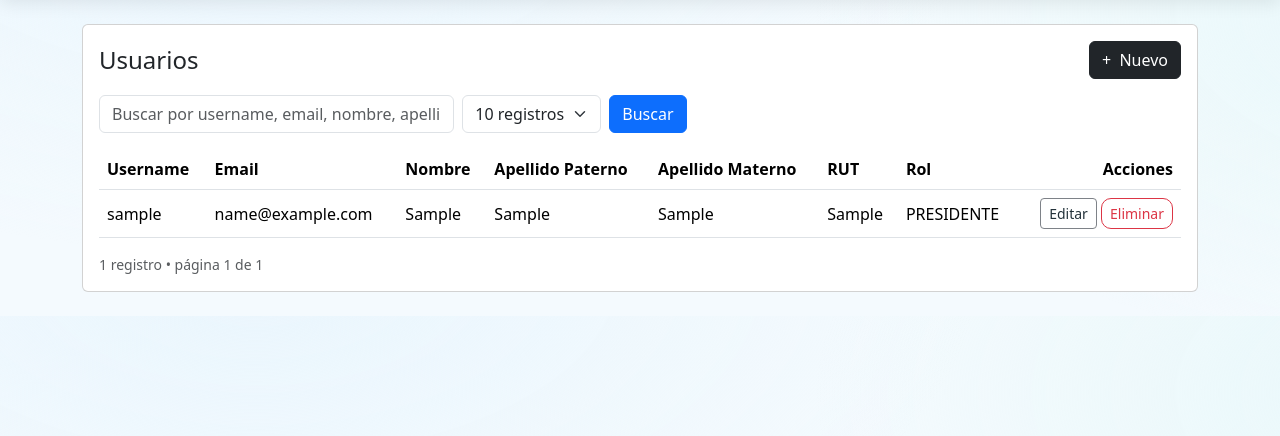
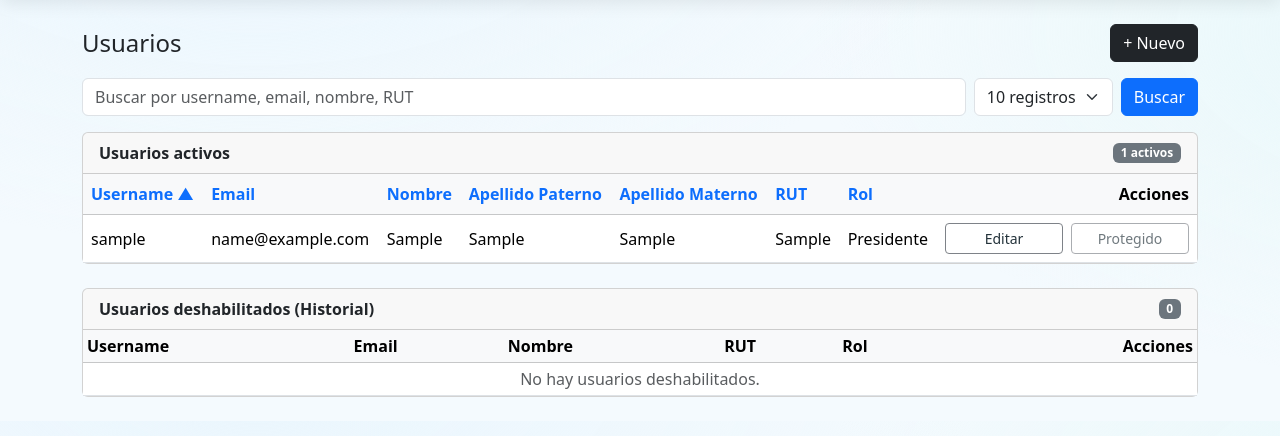
Before and after one commit to kassandra-cloud/proyecto-tesis, a Django app: page /usuarios/ in a window 1280 px wide. Shown: the part 66-502 px from the top of the page. Run offline with Django 5.2, Linux system fonts and the light colour scheme; a user stored in the database is signed in; tables that the repository leaves empty hold one stand-in row (values such as "Sample post").

Commit message:
añadiendo gestiones de usuarios

```diff
--- a/templates/usuarios/lista.html
+++ b/templates/usuarios/lista.html
@@ -1,131 +1,191 @@
 {% extends "base.html" %}
-{% load can %}
-{% block title %}Usuarios{% endblock %}
+{% block title %}{{ titulo }}{% endblock %}
 
 {% block content %}
-<div class="card">
-  <div class="card-body">
-
-    <!-- Título + botón Nuevo (según rol) -->
 <div class="d-flex justify-content-between align-items-center mb-3">
-      <h1 class="h4 m-0">Usuarios</h1>
-      {% user_can 'usuarios' 'create' as puede_crear %}
-      {% if puede_crear %}
-        <a class="btn btn-dark" href="{% url 'crear_usuario' %}">
-          <span class="me-1">+</span> Nuevo
-        </a>
-      {% endif %}
+  <h1 class="h4 mb-0">{{ titulo }}</h1>
+  <a href="{% url 'crear_usuario' %}" class="btn btn-dark">+ Nuevo</a>
 </div>
 
-    <!-- Búsqueda -->
-    <form class="row g-2 mb-3" method="get" action="{% url 'lista_usuarios' %}">
-      <div class="col-sm-6 col-md-5 col-lg-4">
-        <input type="text" name="q" value="{{ q }}" class="form-control"
-               placeholder="Buscar por username, email, nombre, apellido, RUT…">
+<form method="get" class="row g-2 align-items-center mb-3">
+  <div class="col">
+    <input class="form-control" name="q" value="{{ q }}" placeholder="Buscar por username, email, nombre, RUT">
   </div>
   <div class="col-auto">
-        <select name="per_page" class="form-select">
+    <select class="form-select" name="per_page" onchange="this.form.submit()">
       {% for n in opciones_per_page %}
         <option value="{{ n }}" {% if per_page == n %}selected{% endif %}>{{ n }} registros</option>
       {% endfor %}
     </select>
   </div>
   <div class="col-auto">
-        <button class="btn btn-primary" type="submit">Buscar</button>
+    <button class="btn btn-primary">Buscar</button>
   </div>
-      {% if q %}
-      <div class="col-auto">
-        <a class="btn btn-outline-secondary" href="{% url 'lista_usuarios' %}">Limpiar</a>
-      </div>
-      {% endif %}
-      <input type="hidden" name="sort" value="{{ sort }}">
-      <input type="hidden" name="dir"  value="{{ dir }}">
 </form>
 
-    <!-- Tabla de usuarios -->
+{# ===== CARD 1: USUARIOS ACTIVOS ===== #}
+<div class="card mb-4">
+  <div class="card-header d-flex justify-content-between align-items-center">
+    <span class="fw-semibold">Usuarios activos</span>
+    <span class="badge text-bg-secondary">{{ paginator.count }} activos</span>
+  </div>
+
+  <div class="card-body p-0">
     <div class="table-responsive">
-      <table class="table align-middle">
-        <thead>
+      <table class="table table-hover align-middle mb-0">
+        <thead class="table-light">
           <tr>
-            <th>Username</th>
-            <th>Email</th>
-            <th>Nombre</th>
-            <th>Apellido Paterno</th>
-            <th>Apellido Materno</th>
-            <th>RUT</th>
-            <th>Rol</th>
-            <th class="text-end">Acciones</th>
+            <th class="text-nowrap">
+              <a class="text-decoration-none" href="?q={{ q }}&per_page={{ per_page }}&sort=username&dir={% if sort == 'username' %}{{ next_dir }}{% else %}asc{% endif %}">
+                Username{% if sort == 'username' %}{% if dir == 'asc' %} ▲{% else %} ▼{% endif %}{% endif %}
+              </a>
+            </th>
+            <th class="text-nowrap">
+              <a class="text-decoration-none" href="?q={{ q }}&per_page={{ per_page }}&sort=email&dir={% if sort == 'email' %}{{ next_dir }}{% else %}asc{% endif %}">
+                Email{% if sort == 'email' %}{% if dir == 'asc' %} ▲{% else %} ▼{% endif %}{% endif %}
+              </a>
+            </th>
+            <th>
+              <a class="text-decoration-none" href="?q={{ q }}&per_page={{ per_page }}&sort=nombre&dir={% if sort == 'nombre' %}{{ next_dir }}{% else %}asc{% endif %}">
+                Nombre{% if sort == 'nombre' %}{% if dir == 'asc' %} ▲{% else %} ▼{% endif %}{% endif %}
+              </a>
+            </th>
+            <th>
+              <a class="text-decoration-none" href="?q={{ q }}&per_page={{ per_page }}&sort=apellido_paterno&dir={% if sort == 'apellido_paterno' %}{{ next_dir }}{% else %}asc{% endif %}">
+                Apellido Paterno{% if sort == 'apellido_paterno' %}{% if dir == 'asc' %} ▲{% else %} ▼{% endif %}{% endif %}
+              </a>
+            </th>
+            <th>
+              <a class="text-decoration-none" href="?q={{ q }}&per_page={{ per_page }}&sort=apellido_materno&dir={% if sort == 'apellido_materno' %}{{ next_dir }}{% else %}asc{% endif %}">
+                Apellido Materno{% if sort == 'apellido_materno' %}{% if dir == 'asc' %} ▲{% else %} ▼{% endif %}{% endif %}
+              </a>
+            </th>
+            <th class="text-nowrap">
+              <a class="text-decoration-none" href="?q={{ q }}&per_page={{ per_page }}&sort=rut&dir={% if sort == 'rut' %}{{ next_dir }}{% else %}asc{% endif %}">
+                RUT{% if sort == 'rut' %}{% if dir == 'asc' %} ▲{% else %} ▼{% endif %}{% endif %}
+              </a>
+            </th>
+            <th>
+              <a class="text-decoration-none" href="?q={{ q }}&per_page={{ per_page }}&sort=rol&dir={% if sort == 'rol' %}{{ next_dir }}{% else %}asc{% endif %}">
+                Rol{% if sort == 'rol' %}{% if dir == 'asc' %} ▲{% else %} ▼{% endif %}{% endif %}
+              </a>
+            </th>
+
+            {# Columna de acciones con ancho fijo #}
+            <th class="text-end text-nowrap" style="width:260px;">Acciones</th>
           </tr>
         </thead>
+
         <tbody>
-          {% for u in page_obj.object_list %}
+        {% for u in page_obj %}
           <tr>
-            <td>{{ u.username }}</td>
-            <td>{{ u.email }}</td>
+            <td class="text-nowrap">{{ u.username }}</td>
+            <td class="text-truncate" style="max-width:220px">{{ u.email|default:"-" }}</td>
             <td>{{ u.first_name|default:"-" }}</td>
             <td>{{ u.perfil.apellido_paterno|default:"-" }}</td>
             <td>{{ u.perfil.apellido_materno|default:"-" }}</td>
-            <td>{{ u.perfil.rut|default:"-" }}</td>
-            <td>{{ u.perfil.get_rol_display|default:"-" }}</td>
+            <td class="text-nowrap">{{ u.perfil.rut|default:"-" }}</td>
+            <td class="text-capitalize">{{ u.perfil.rol|default:"-" }}</td>
 
-            <td class="text-end">
-              {% user_can 'usuarios' 'edit' as puede_editar %}
-              {% if puede_editar %}
-                <a href="{% url 'editar_usuario' u.pk %}" class="btn btn-sm btn-outline-secondary">Editar</a>
+            <td class="text-end text-nowrap" style="width:260px;">
+              <div class="row g-2 justify-content-end" style="min-width:240px;">
+                <div class="col-6 d-grid">
+                  <a href="{% url 'editar_usuario' u.pk %}" class="btn btn-sm btn-outline-secondary w-100">Editar</a>
+                </div>
+                <div class="col-6 d-grid">
+                  {% if request.user.pk != u.pk and not u.is_superuser %}
+                    <form action="{% url 'deshabilitar' u.pk %}" method="post" class="m-0 w-100">
+                      {% csrf_token %}
+                      <button type="submit" class="btn btn-sm btn-outline-danger w-100"
+                              onclick="return confirm('¿Deshabilitar a {{ u.username }}?');">
+                        Deshabilitar
+                      </button>
+                    </form>
+                  {% else %}
+                    <span class="btn btn-sm btn-outline-secondary w-100 disabled">Protegido</span>
                   {% endif %}
-
-              {% user_can 'usuarios' 'delete' as puede_eliminar %}
-              {% if puede_eliminar %}
-                <a href="{% url 'eliminar_usuario' u.pk %}"
-                   class="btn btn-sm btn-outline-danger"
-                   onclick="return confirm('¿Eliminar usuario {{ u.username }}?')">Eliminar</a>
-              {% endif %}
+                </div>
+              </div>
             </td>
           </tr>
         {% empty %}
-          <tr>
-            <td colspan="7" class="text-center text-muted py-4">No hay resultados.</td>
-          </tr>
+          <tr><td colspan="8" class="text-center text-muted">No hay usuarios activos.</td></tr>
         {% endfor %}
         </tbody>
       </table>
     </div>
 
-    <!-- Paginación -->
-    <div class="d-flex flex-column flex-md-row justify-content-between align-items-md-center gap-2">
-      <div class="text-muted small">
-        {{ total }} registro{{ total|pluralize }} • página {{ page_obj.number }} de {{ paginator.num_pages }}
+    {% if paginator.num_pages > 1 %}
+      <div class="p-3 border-top">
+        <nav>
+          <ul class="pagination mb-0">
+            <li class="page-item {% if not page_obj.has_previous %}disabled{% endif %}">
+              <a class="page-link" href="{% if page_obj.has_previous %}?q={{ q }}&per_page={{ per_page }}&page={{ page_obj.previous_page_number }}&sort={{ sort }}&dir={{ dir }}{% else %}#{% endif %}">Anterior</a>
+            </li>
+            <li class="page-item disabled"><span class="page-link">Página {{ page_obj.number }} de {{ paginator.num_pages }}</span></li>
+            <li class="page-item {% if not page_obj.has_next %}disabled{% endif %}">
+              <a class="page-link" href="{% if page_obj.has_next %}?q={{ q }}&per_page={{ per_page }}&page={{ page_obj.next_page_number }}&sort={{ sort }}&dir={{ dir }}{% else %}#{% endif %}">Siguiente</a>
+            </li>
+          </ul>
+        </nav>
+      </div>
+    {% endif %}
+  </div>
 </div>
 
-      {% if paginator.num_pages > 1 %}
-      <nav aria-label="Paginación">
-        <ul class="pagination mb-0">
-          {% if page_obj.has_previous %}
-            <li class="page-item"><a class="page-link" href="?page={{ page_obj.previous_page_number }}">Anterior</a></li>
-          {% else %}
-            <li class="page-item disabled"><span class="page-link">Anterior</span></li>
-          {% endif %}
-
-          {% for num in page_obj.paginator.page_range %}
-            {% if num >= page_obj.number|add:-2 and num <= page_obj.number|add:2 %}
-              {% if num == page_obj.number %}
-                <li class="page-item active"><span class="page-link">{{ num }}</span></li>
-              {% else %}
-                <li class="page-item"><a class="page-link" href="?page={{ num }}">{{ num }}</a></li>
-              {% endif %}
-            {% endif %}
-          {% endfor %}
-
-          {% if page_obj.has_next %}
-            <li class="page-item"><a class="page-link" href="?page={{ page_obj.next_page_number }}">Siguiente</a></li>
-          {% else %}
-            <li class="page-item disabled"><span class="page-link">Siguiente</span></li>
-          {% endif %}
-        </ul>
-      </nav>
-      {% endif %}
+{# ===== CARD 2: USUARIOS DESHABILITADOS ===== #}
+<div class="card">
+  <div class="card-header d-flex justify-content-between align-items-center">
+    <span class="fw-semibold">Usuarios deshabilitados (Historial)</span>
+    <span class="badge text-bg-secondary">{{ usuarios_inactivos|length }}</span>
   </div>
 
+  <div class="card-body p-0">
+    <div class="table-responsive">
+      <table class="table table-sm align-middle mb-0">
+        <thead class="table-light">
+          <tr>
+            <th>Username</th>
+            <th>Email</th>
+            <th>Nombre</th>
+            <th>RUT</th>
+            <th>Rol</th>
+            <th class="text-end text-nowrap" style="width:260px;">Acciones</th>
+          </tr>
+        </thead>
+        <tbody>
+        {% for u in usuarios_inactivos %}
+          <tr>
+            <td class="text-nowrap">{{ u.username }}</td>
+            <td class="text-truncate" style="max-width:220px">{{ u.email|default:"-" }}</td>
+            <td>{{ u.get_full_name|default:"-" }}</td>
+            <td class="text-nowrap">{{ u.perfil.rut|default:"-" }}</td>
+            <td class="text-capitalize">{{ u.perfil.rol|default:"-" }}</td>
+
+            <td class="text-end text-nowrap" style="width:260px;">
+              <div class="row g-2 justify-content-end" style="min-width:240px;">
+                <div class="col-6 d-grid">
+                  {# placeholder para alinear con 'Editar' de la tabla superior #}
+                  <span class="btn btn-sm w-100 invisible">Editar</span>
+                </div>
+                <div class="col-6 d-grid">
+                  <form action="{% url 'restaurar' u.pk %}" method="post" class="m-0 w-100">
+                    {% csrf_token %}
+                    <button type="submit" class="btn btn-sm btn-success w-100"
+                            onclick="return confirm('¿Restaurar a {{ u.username }}?');">
+                      Restaurar
+                    </button>
+                  </form>
+                </div>
+              </div>
+            </td>
+          </tr>
+        {% empty %}
+          <tr><td colspan="6" class="text-center text-muted">No hay usuarios deshabilitados.</td></tr>
+        {% endfor %}
+        </tbody>
+      </table>
+    </div>
   </div>
 </div>
 {% endblock %}
--- a/usuarios/urls.py
+++ b/usuarios/urls.py
@@ -2,6 +2,7 @@ from django.urls import path
 from . import views
 from .views import health
 from django.contrib.auth import views as auth_views
+from usuarios import views as u
 urlpatterns = [
     path("", views.lista_usuarios, name="lista_usuarios"),
     path("crear/", views.crear_usuario, name="crear_usuario"),
@@ -14,4 +15,6 @@ urlpatterns = [
     path('accounts/password_reset/done/', auth_views.PasswordResetDoneView.as_view(), name='password_reset_done'),
     path('accounts/reset/<uidb64>/<token>/', auth_views.PasswordResetConfirmView.as_view(), name='password_reset_confirm'),
     path('accounts/reset/done/', auth_views.PasswordResetCompleteView.as_view(), name='password_reset_complete'),
+    path("usuarios/<int:pk>/deshabilitar/", u.deshabilitar_usuario, name="deshabilitar"),
+    path("usuarios/<int:pk>/restaurar/", u.restaurar_usuario, name="restaurar"),
 ]
--- a/usuarios/views.py
+++ b/usuarios/views.py
@@ -23,7 +23,7 @@ from django.http import JsonResponse
 from django.views.decorators.csrf import csrf_exempt
 User = get_user_model()
 import json
-
+from django.views.decorators.http import require_POST
 # -------------------------------------------------------------------
 # Config
 # -------------------------------------------------------------------
@@ -86,28 +86,39 @@ def _aplicar_orden(qs, sort_key: str | None, direction: str | None):
 def lista_usuarios(request):
     """
     Lista Users con su Perfil (RUT/rol), con búsqueda, orden y paginación.
+    Muestra:
+      - Tabla paginada de usuarios ACTIVOS (con botón Deshabilitar).
+      - Acordeón con usuarios DESHABILITADOS (con botón Restaurar).
     """
     q = (request.GET.get("q") or "").strip()
-    sort = (request.GET.get("sort") or "").strip().lower()
+    sort = (request.GET.get("sort") or "username").strip().lower()
     dir_ = (request.GET.get("dir") or "asc").strip().lower()
     next_dir = "desc" if dir_ == "asc" else "asc"
 
-    qs = User.objects.select_related("perfil")
-    qs = _aplicar_busqueda(qs, q)
-    qs = _aplicar_orden(qs, sort, dir_)
+    # Base query con perfil asociado
+    base = User.objects.select_related("perfil")
+    base = _aplicar_busqueda(base, q)
+    base = _aplicar_orden(base, sort, dir_)
 
-    page_obj, per_page, paginator = _paginar(request, qs, default_per_page=10)
+    # Separamos activos/inactivos
+    activos_qs = base.filter(is_active=True)
+    inactivos_qs = base.filter(is_active=False)
+
+    # Paginamos SOLO los activos (lo usual)
+    page_obj, per_page, paginator = _paginar(request, activos_qs, default_per_page=10)
 
     ctx = {
-        "page_obj": page_obj,
+        "page_obj": page_obj,             # activos paginados
         "per_page": per_page,
         "paginator": paginator,
-        "total": qs.count(),
+        "total": base.count(),
         "q": q,
         "opciones_per_page": OPCIONES_PER_PAGE,
         "sort": sort,
         "dir": dir_,
         "next_dir": next_dir,
+        "usuarios_inactivos": inactivos_qs,  # lista completa para acordeón
+        "titulo": "Usuarios",
     }
     return render(request, "usuarios/lista.html", ctx)
 
@@ -215,3 +226,40 @@ def health(request):
 @csrf_exempt
 def ping(request):
     return JsonResponse({"ok": True, "detail": "pong"})
+
+@login_required
+@role_required("usuarios", "edit")
+@require_POST
+def deshabilitar_usuario(request, pk):
+    usuario = get_object_or_404(User, pk=pk)
+
+    # Reglas básicas de protección
+    if usuario == request.user:
+        messages.warning(request, "No puedes deshabilitar tu propia cuenta.")
+        return redirect("usuarios:lista")
+    if usuario.is_superuser:
+        messages.warning(request, "No puedes deshabilitar a un superusuario.")
+        return redirect("usuarios:lista")
+
+    if not usuario.is_active:
+        messages.info(request, "El usuario ya estaba deshabilitado.")
+    else:
+        usuario.is_active = False
+        usuario.save(update_fields=["is_active"])
+        messages.success(request, f"Usuario “{usuario.username}” deshabilitado.")
+    return redirect("lista_usuarios")
+
+
+@login_required
+@role_required("usuarios", "edit")
+@require_POST
+def restaurar_usuario(request, pk):
+    usuario = get_object_or_404(User, pk=pk)
+
+    if usuario.is_active:
+        messages.info(request, "El usuario ya estaba activo.")
+    else:
+        usuario.is_active = True
+        usuario.save(update_fields=["is_active"])
+        messages.success(request, f"Usuario “{usuario.username}” restaurado.")
+    return redirect("lista_usuarios")
```
Lines whose indentation alone changed are shown as unchanged.
